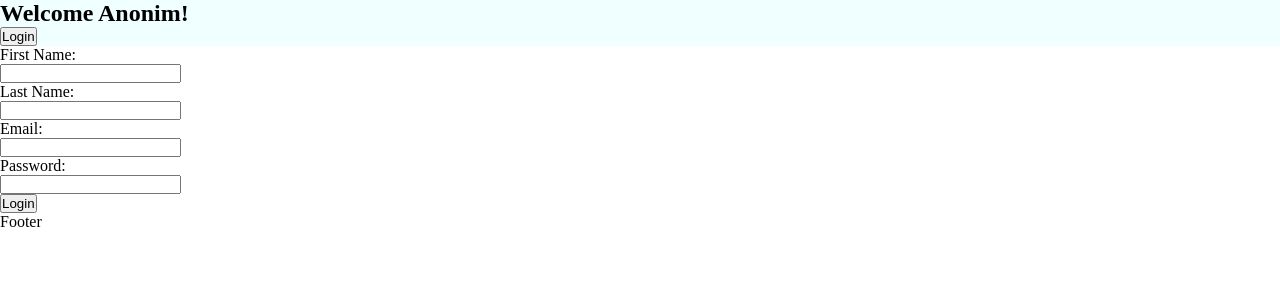
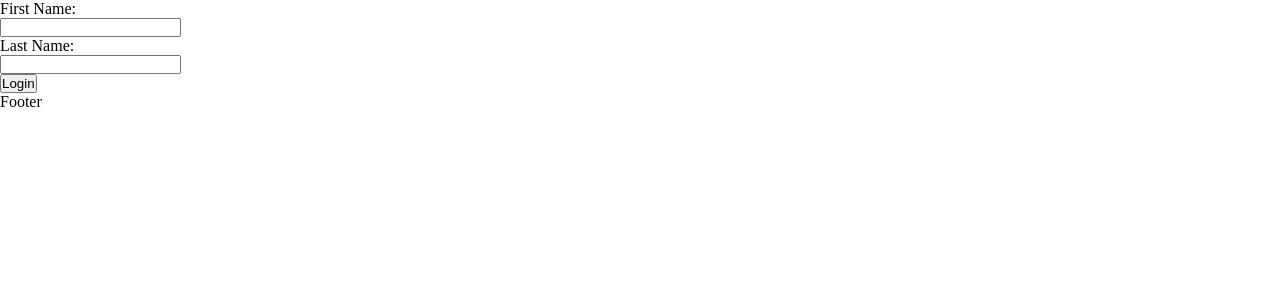
Before and after one commit to VladislavRopot/Example-React, a React (Create React App) app: page / in a window 1280 px wide. Shown: the top 300 px of the page. Built offline with nearby package versions, Linux system fonts and the light colour scheme.

Commit message:
Update Login component with input handling fixes

```diff
--- a/src/App.jsx
+++ b/src/App.jsx
@@ -1,48 +1,26 @@
-import LoginForm from "./components/LoginForm/LoginForm";
+import Articles from "./components/Articles/Articles";
 import Footer from "./components/Footer/Footer";
-import Articles from "./components/Articles/Articles";
+import Login from "./components/Login/Login";
+import NavBar from "./components/NavBar/NavBar";
 import Posts from "./components/Posts/Posts";
-import NavBar from "./components/NavBar/NavBar";
 import { useState } from "react";
 
+
 function App() {
-  let [isAuthentificated, setIsAuthenticated] = useState(false);
-  const [FormValues, setFormValues] = useState({
-    FirstName: '',
-    LastName: '',
-    Email: '',
-    Password: '',
-  });
-
-  const handleOnInput = (event) => {
-    const value = event.target.value;
-    const name = event.target.name;
-
-    setFormValues({
-      ...FormValues,
-      [name]: value,
-    });
-  };
-
-  const login = (user) => {
-    if (user.FirstName !== '' && user.LastName !== '') {
-      setIsAuthenticated(true);
-    } else {
-      alert('Fill in form data!');
-    }
-  };
-
+  const [user, setUser] = useState(null);
   return (
     <div>
-      <NavBar isAuthentificated={isAuthentificated} setIsAuthenticated={setIsAuthenticated} />
 
-      {isAuthentificated === true ? (
+      {user !== null ? (
         <>
+          <NavBar user={user} setUser={setUser} />
+
           <Posts />
+
           <Articles />
         </>
       ) : (
-        <LoginForm FormValues={FormValues} handleOnInput={handleOnInput} login={login} />
+        <Login setUser={setUser} />
       )}
 
       <Footer />
--- /dev/null
+++ b/src/components/Login/Login.jsx
@@ -0,0 +1,56 @@
+import { useState } from "react";
+
+function Login(props) {
+    const [FormValues, setFormValues] = useState({
+        firstName: '',
+        lastName: '',
+    });
+
+    const handleOnInput = (event) => {
+        const value = event.target.value;
+        const name = event.target.name;
+
+        setFormValues({
+            ...FormValues,
+            [name]: value,
+        });
+    };
+
+    const handleOnLogin = () => {
+        if (FormValues.firstName === '' || FormValues.lastName === '') {
+            alert('Fill in form data!');
+        } else {
+            props.setUser(FormValues);
+        }
+    };
+
+    return (
+        <>
+            <div>
+                <p>First Name: </p>
+                <input
+                    type="text"
+                    name="firstName"
+                    value={FormValues.firstName}
+                    onInput={(event) => handleOnInput(event)}
+                />
+            </div>
+
+            <div>
+                <p>Last Name: </p>
+                <input
+                    type="text"
+                    name="lastName"
+                    value={FormValues.lastName}
+                    onInput={(event) => handleOnInput(event)}
+                />
+            </div>
+
+            <div>
+                <button onClick={() => handleOnLogin()}>Login</button>
+            </div>
+        </>
+    );
+}
+
+export default Login;
--- a/src/components/LoginForm/LoginForm.jsx
+++ /dev/null
@@ -1,53 +0,0 @@
-import React from "react";
-
-const LoginForm = ({ FormValues, handleOnInput, login }) => {
-  return (
-    <div>
-      <div>
-        <p>First Name:</p>
-        <input
-          type="text"
-          name="FirstName"
-          value={FormValues.FirstName}
-          onInput={handleOnInput}
-        />
-      </div>
-
-      <div>
-        <p>Last Name:</p>
-        <input
-          type="text"
-          name="LastName"
-          value={FormValues.LastName}
-          onInput={handleOnInput}
-        />
-      </div>
-
-      <div>
-        <p>Email:</p>
-        <input
-          type="email"
-          name="Email"
-          value={FormValues.Email}
-          onInput={handleOnInput}
-        />
-      </div>
-
-      <div>
-        <p>Password:</p>
-        <input
-          type="Password"
-          name="Password"
-          value={FormValues.Password}
-          onInput={handleOnInput}
-        />
-      </div>
-
-      <div>
-        <button onClick={() => login(FormValues)}>Login</button>
-      </div>
-    </div>
-  );
-};
-
-export default LoginForm;
--- a/src/components/NavBar/NavBar.jsx
+++ b/src/components/NavBar/NavBar.jsx
@@ -1,31 +1,19 @@
 import classes from './navbar.module.css';
 
-function Welcome(props) {
-    return <h2>Welcome {props.message}!</h2>
-}
 function NavBar(props) {
-    const login = () => {
-        props.setIsAuthenticated(true);
-    };
+
     const logout = () => {
-        props.setIsAuthenticated(false);
+        props.setUser(null);
     };
 
     return (
         <nav className={classes.navbar}>
-            <Welcome message={props.isAuthentificated === true ? 'User' : 'Anonim'} />
-
-            {props.isAuthentificated === true ? (
-                <>
+                    <h3>Welcome {props.user.firstName}!</h3>
                     <ul>
                         <li>Posts</li>
                         <li>Articles</li>
                     </ul>
-                    <button onClick={() => logout()}>Logout</button>
-                </>
-            ) : (
-                <button onClick={() => login()}>Login</button>
-            )}
+            <button onClick={() => logout()}>Logout</button>
         </nav>
     );
 }
```
